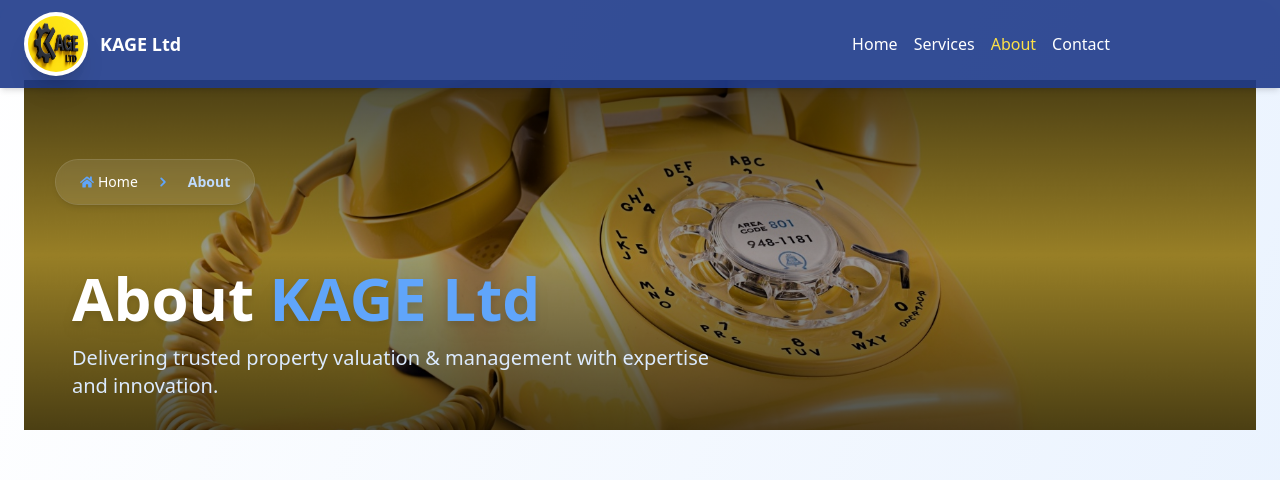
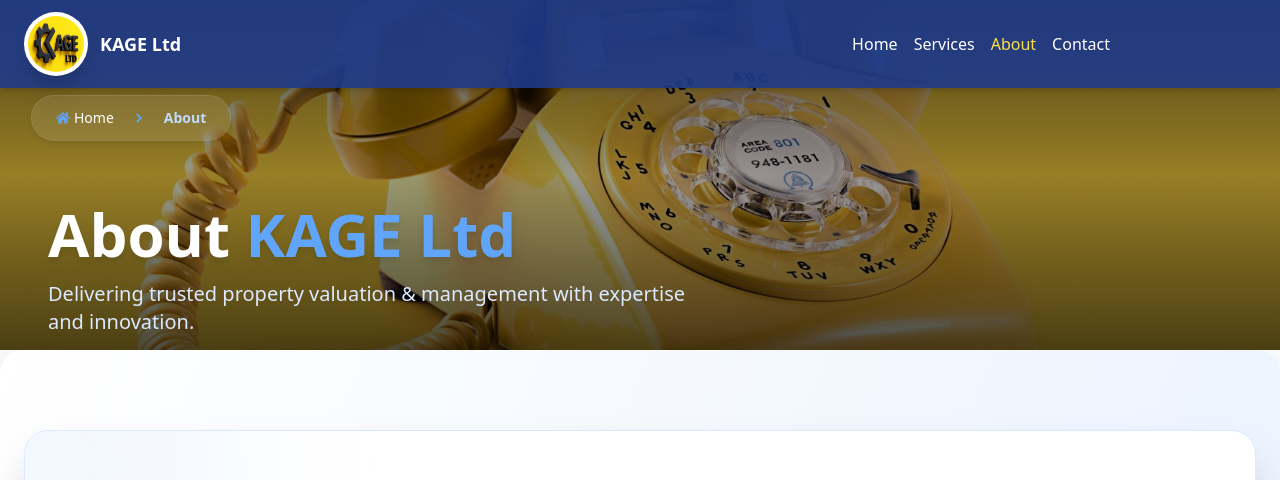
Before and after one commit to OliQuavious/kage-ltd-website, a React (Create React App) app: page /about in a window 1280 px wide. Shown: the top 480 px of the page. Built offline with nearby package versions, Linux system fonts and the light colour scheme.

Commit message:
Update about page

```diff
--- a/src/pages/About.jsx
+++ b/src/pages/About.jsx
@@ -73,8 +73,7 @@
         />
       </Helmet>
 
-      <div className="w-full max-w-screen-xl mx-auto px-4 sm:px-6 py-10 sm:py-20 space-y-24 rounded-none sm:rounded-3xl shadow-none sm:shadow-2xl bg-gradient-to-br from-white to-blue-100 relative overflow-hidden">
-        {/* Hero Section */}
+      {/* Full-width Hero Section OUTSIDE the container */}
 <section className="relative w-full h-[400px] md:h-[350px] overflow-hidden">
   <motion.div
     className="absolute inset-0 w-full h-full bg-cover bg-center"
@@ -86,12 +85,11 @@
     initial="hidden"
     animate="show"
   />
+  <div className="absolute inset-0 bg-gradient-to-b from-black/70 via-black/40 to-black/70"/>
 
-
-          <div className="absolute inset-0 bg-gradient-to-b from-black/70 via-black/40 to-black/70" />
   <nav
     aria-label="Breadcrumb"
-            className="relative z-20 mt-20 px-6 md:px-8"
+    className="relative z-20 mt-24 px-6 md:px-8"
   >
     <ol className="flex flex-wrap sm:flex-nowrap items-center gap-2 text-sm px-4 py-2 rounded-full shadow-md w-fit max-w-full backdrop-blur-sm bg-white/10 ring-1 ring-white/20">
       <li className="flex items-center gap-1 shrink-0">
@@ -112,6 +110,7 @@
       </li>
     </ol>
   </nav>
+
   <div className="relative z-20 mt-10 md:mt-16 px-6 md:px-12 max-w-5xl">
     <motion.h1
       className="text-5xl sm:text-6xl font-extrabold text-white drop-shadow-lg"
@@ -134,6 +133,9 @@
     </motion.p>
   </div>
 </section>
+
+{/* Main content container that comes AFTER */}
+<div className="w-full max-w-screen-xl mx-auto px-4 sm:px-6 py-10 sm:py-20 space-y-24 rounded-none sm:rounded-3xl shadow-none sm:shadow-2xl bg-gradient-to-br from-white to-blue-100 relative overflow-hidden">
 
        {/* Who We Are Section */}
 <motion.section
```
Lines whose indentation alone changed are shown as unchanged.
